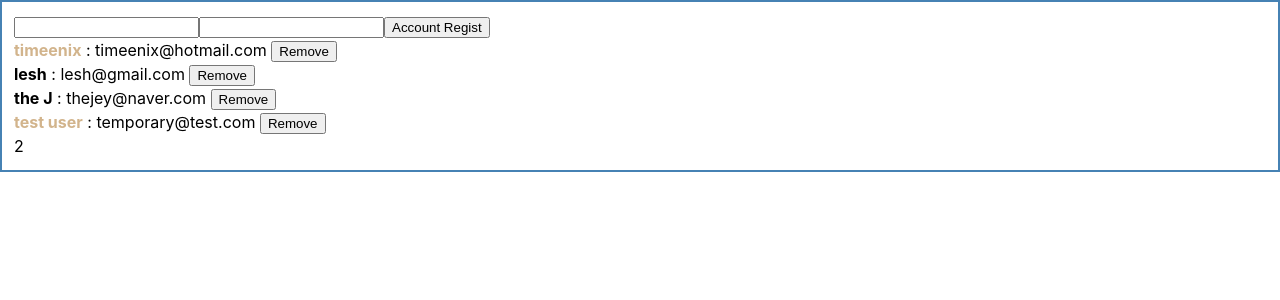
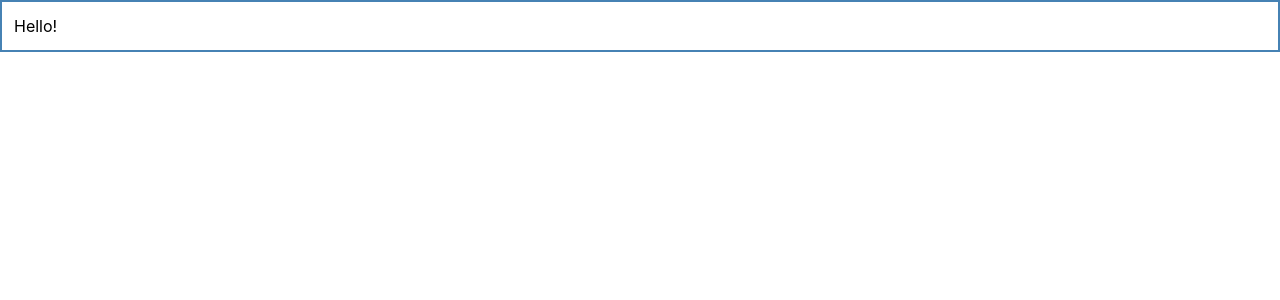
Before and after one commit to croishz/react-tutorial, a React (Create React App) app in the folder begin-react/: page / in a window 1280 px wide. Shown: the top 300 px of the page. Built offline with nearby package versions, Linux system fonts and the light colour scheme.

Commit message:
Try to use useState like useReducer

```diff
--- a/begin-react/src/App.js
+++ b/begin-react/src/App.js
@@ -1,5 +1,6 @@
 import React, {useState, useRef, useMemo} from 'react';
 import CompositionList from './component/CompositionList';
+import ListBricks from './component/ListBricks';
 
 function Hello({name, color, opt}){
 	console.log(name, color);
@@ -265,28 +266,47 @@ function App() {
 	// const elem = props.map((a)=>{
 	// 	<Hello name={a.name} color={a.color}/>
 	// })
-	const hookpackage = true;
-		return (
+
+	const useHooks = "useState_like_useReducer";
+	let renderList = null;
+
+	if(useHooks === "useReducer"){
+		renderList = <CompositionList />
+	}else if(useHooks === "useState"){
+		renderList = <ListBlock />
+	}else if(useHooks === "useState_like_useReducer"){
+		renderList = <ListBricks />
+	}
+
+	return (
+		// <Wrap>
+		// 	{	// children parameter
+		// 	// ~ chapter 15
+		// 	hook_useReducer === false ?
+		// 		<>	{/* braket으로 children parameter를 감싸면 fragment가 필요 */}
+		// 			<ListBlock />
+		// 			<MultiInput />
+		// 			<TextInput />
+		// 			<Counter />
+		// 			{/* {elem} */}
+		// 			<Hello name={"Hello"} color={"tan"}
+		// 				// opt={trre}
+		// 				opt // property 선언만 하면 true값을 전달.
+		// 			/>
+		// 			<Hello name={"World"} color={"lightcoral"} opt={false}/>
+		// 		</>
+		// 	:
+		// 	// chapter 16 ~ 22 : use hooks
+		// 	<CompositionList />
+		// 	}
+		// </Wrap>
 		<Wrap>
-			{	// children parameter
-			// ~ chapter 15
-			hookpackage === false ?
-				<>	{/* braket으로 children parameter를 감싸면 fragment가 필요 */}
-					<ListBlock />
-					<MultiInput />
-					<TextInput />
-					<Counter />
-					{/* {elem} */}
-					<Hello name={"Hello"} color={"tan"}
-						// opt={trre}
-						opt // property 선언만 하면 true값을 전달.
-					/>
-					<Hello name={"World"} color={"lightcoral"} opt={false}/>
-				</>
-			:
-			// chapter 16 ~ 22 : use hooks
-			<CompositionList />
-			}
+			{renderList}
+			{/* <MultiInput />
+			<TextInput />
+			<Counter />
+			<Hello name={"Hello"} color={"tan"} opt />
+			<Hello name={"World"} color={"lightcoral"} opt={false}/> */}
 		</Wrap>
 	);
 }
--- /dev/null
+++ b/begin-react/src/component/ListBricks.js
@@ -0,0 +1,8 @@
+import React, {useState} from 'react';
+
+function ListBricks(){
+	return(
+		<div>Hello!</div>
+	);
+}
+export default ListBricks;
```
